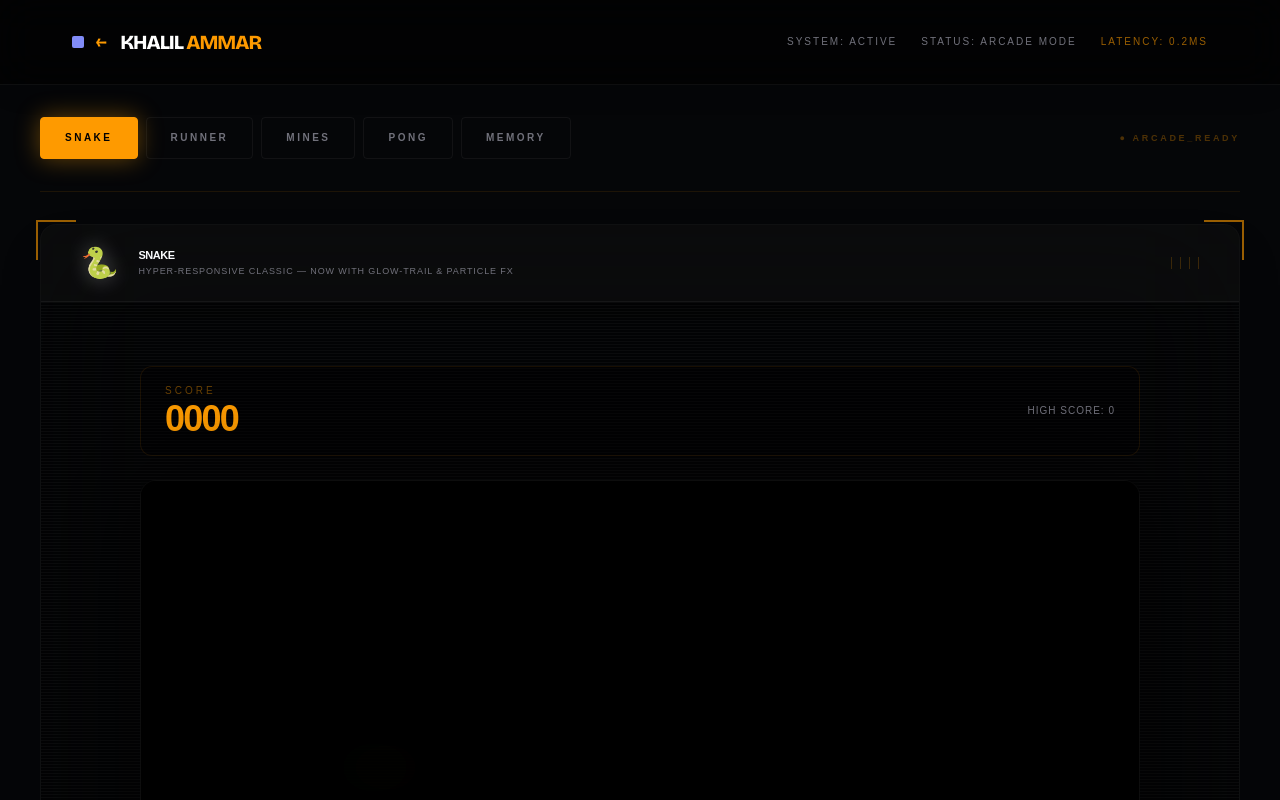
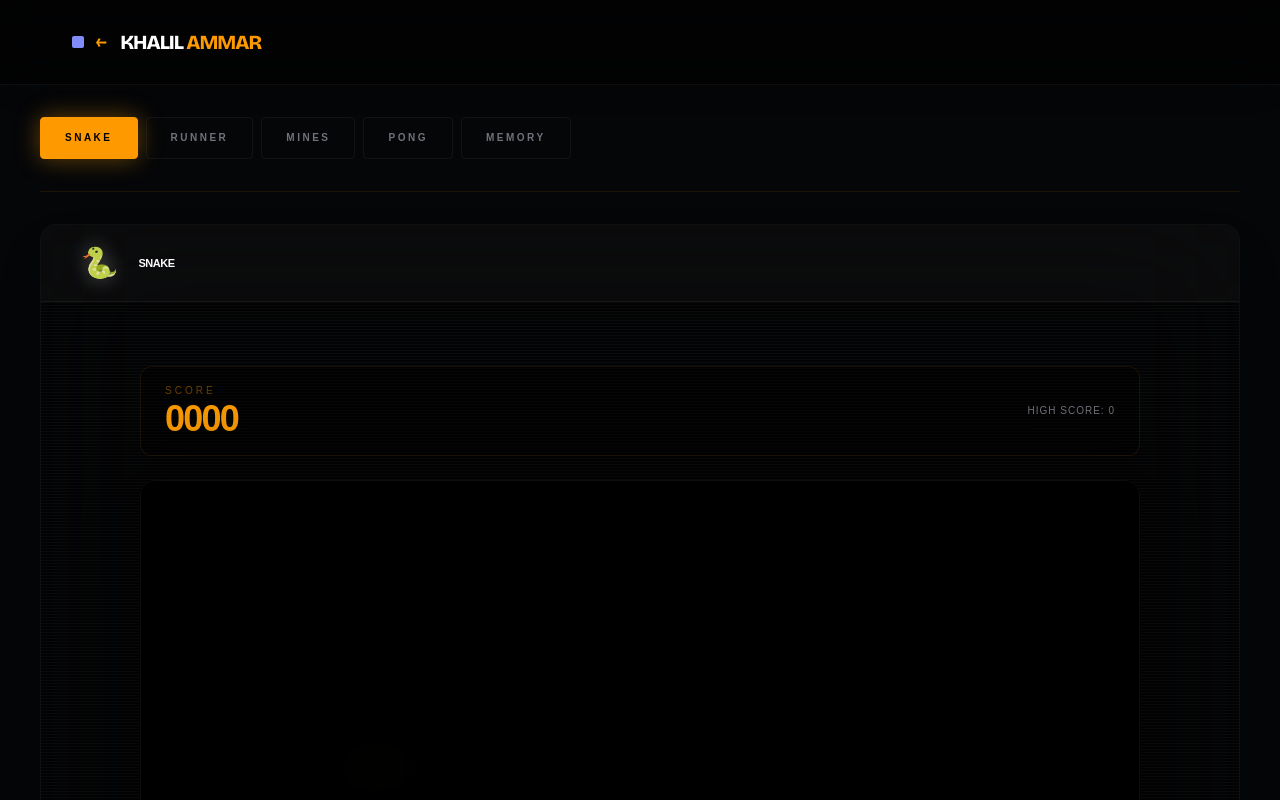
Before and after one commit to mohamedkhalilammar/mohamedkhalilammar.github.io, a Next.js app: page /arcade in a window 1280 px wide. Shown: the top 800 px of the page. Built offline with nearby package versions, Linux system fonts and the light colour scheme; a web font is replaced by a local one.

Commit message:
enhancing games

```diff
--- a/src/app/arcade/page.tsx
+++ b/src/app/arcade/page.tsx
@@ -22,11 +22,7 @@ export default function ArcadePage() {
               <span className="text-amber-500 group-hover:-translate-x-1 transition-transform font-bold">←</span>
               <span className="font-orbitron font-black tracking-tighter text-xl text-white">KHALIL <span className="text-amber-500">AMMAR</span></span>
             </Link>
-            <div className="hidden md:flex gap-6 font-mono text-[10px] uppercase tracking-[0.2em] text-zinc-500">
-              <span>System: Active</span>
-              <span>Status: Arcade Mode</span>
-              <span className="text-amber-500/60">Latency: 0.2ms</span>
-            </div>
+
           </div>
         </header>
 
--- a/src/components/ui/mini-games-section.tsx
+++ b/src/components/ui/mini-games-section.tsx
@@ -9,11 +9,11 @@ import { Pong } from "./games/pong";
 import { MemoryGame } from "./games/memory";
 
 const GAMES = [
-  { id: "snake",   label: "SNAKE",    icon: "🐍", desc: "Hyper-responsive classic — now with glow-trail & particle FX" },
-  { id: "runner",  label: "RUNNER",   icon: "🏃", desc: "Parallax runner — featuring double-jump & distance milestones" },
-  { id: "minesweeper", label: "MINES", icon: "💣", desc: "Clear the minefield without detonating" },
-  { id: "pong",    label: "PONG",     icon: "🏓", desc: "Classic pong vs AI" },
-  { id: "memory",  label: "MEMORY",   icon: "🃏", desc: "Neural match — face off against an AI that learns from your flips" },
+  { id: "snake",   label: "SNAKE",    icon: "🐍" },
+  { id: "runner",  label: "RUNNER",   icon: "🏃" },
+  { id: "minesweeper", label: "MINES", icon: "💣" },
+  { id: "pong",    label: "PONG",     icon: "🏓" },
+  { id: "memory",  label: "MEMORY",   icon: "🃏" },
 ];
 
 export function MiniGamesSection() {
@@ -37,38 +37,21 @@ export function MiniGamesSection() {
             </button>
           ))}
         </div>
-
-        <div className="flex items-center gap-4 text-amber-500/30 font-mono text-[9px] uppercase tracking-[0.3em] font-bold">
-           <span className="animate-pulse">● ARCADE_READY</span>
-        </div>
       </div>
 
       {/* Game Stage - Full Width */}
       <div className="flex-grow relative group mb-12">
         {/* Stage Frame Decorations */}
-        <div className="absolute -top-1 -left-1 w-10 h-10 border-t-2 border-l-2 border-amber-500/60 z-20 pointer-events-none group-hover:w-16 group-hover:h-16 transition-all duration-500" />
-        <div className="absolute -top-1 -right-1 w-10 h-10 border-t-2 border-r-2 border-amber-500/60 z-20 pointer-events-none group-hover:w-16 group-hover:h-16 transition-all duration-500" />
-        <div className="absolute -bottom-1 -left-1 w-10 h-10 border-b-2 border-l-2 border-amber-500/60 z-20 pointer-events-none group-hover:w-16 group-hover:h-16 transition-all duration-500" />
-        <div className="absolute -bottom-1 -right-1 w-10 h-10 border-b-2 border-r-2 border-amber-500/60 z-20 pointer-events-none group-hover:w-16 group-hover:h-16 transition-all duration-500" />
+
 
         <div className="h-full flex flex-col border border-white/5 bg-black/45 backdrop-blur-3xl overflow-hidden rounded-xl shadow-2xl relative">
           {/* Internal Game Info Strip */}
           <div className="flex items-center justify-between px-10 py-5 bg-white/[0.03] border-b border-white/[0.05]">
             <div className="flex items-center gap-5">
               <span className="text-3xl filter drop-shadow-[0_0_10px_rgba(255,255,255,0.3)]">{GAMES.find(g => g.id === active)?.icon}</span>
-              <div>
-                 <h3 className="text-amber-500 font-black font-mono text-[11px] tracking-[0.4em] uppercase leading-none mb-1.5 flex items-center gap-3">
-                    {GAMES.find(g => g.id === active)?.label}
-                 </h3>
-                 <p className="text-zinc-500 font-mono text-[9px] uppercase tracking-widest leading-none font-medium">
-                    {GAMES.find(g => g.id === active)?.desc}
-                 </p>
-              </div>
-            </div>
-            <div className="flex gap-2">
-               {[1,2,3,4].map(i => (
-                 <div key={i} className="w-[1px] h-3 bg-amber-500/20" />
-               ))}
+              <h3 className="text-amber-500 font-black font-mono text-[11px] tracking-[0.4em] uppercase leading-none flex items-center gap-3">
+                {GAMES.find(g => g.id === active)?.label}
+              </h3>
             </div>
           </div>
 
--- a/src/components/ui/parallax-photo-column.tsx
+++ b/src/components/ui/parallax-photo-column.tsx
@@ -41,7 +41,7 @@ export function ParallaxPhotoColumn({ scrollYProgress }: Props) {
           transition={{ type: "spring", stiffness: 300, damping: 20 }}
         >
           <img
-            src="/media/dup.jpeg"
+            src="/media/test.jpeg"
             alt="CTF Event Duo"
             className="w-full h-auto object-cover rounded-3xl border border-white/5 shadow-2xl transition-all duration-500"
           />
@@ -55,7 +55,7 @@ export function ParallaxPhotoColumn({ scrollYProgress }: Props) {
           transition={{ type: "spring", stiffness: 300, damping: 20 }}
         >
           <img
-            src="/media/photo.jpg"
+            src="/media/test.jpg"
             alt="Khalil Ammar"
             className="w-full h-auto object-cover rounded-3xl border border-white/10 shadow-[0_30px_60px_rgba(0,0,0,0.8)] transition-all duration-500"
           />
```
Also changed, not shown: public/media/test.jpeg (added).
